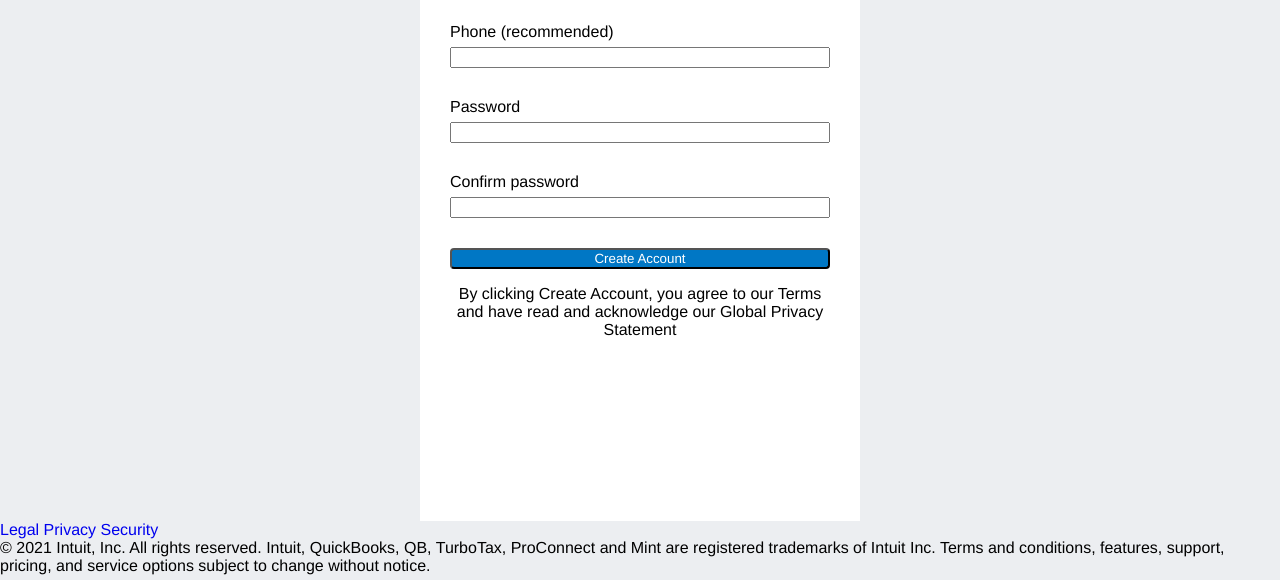
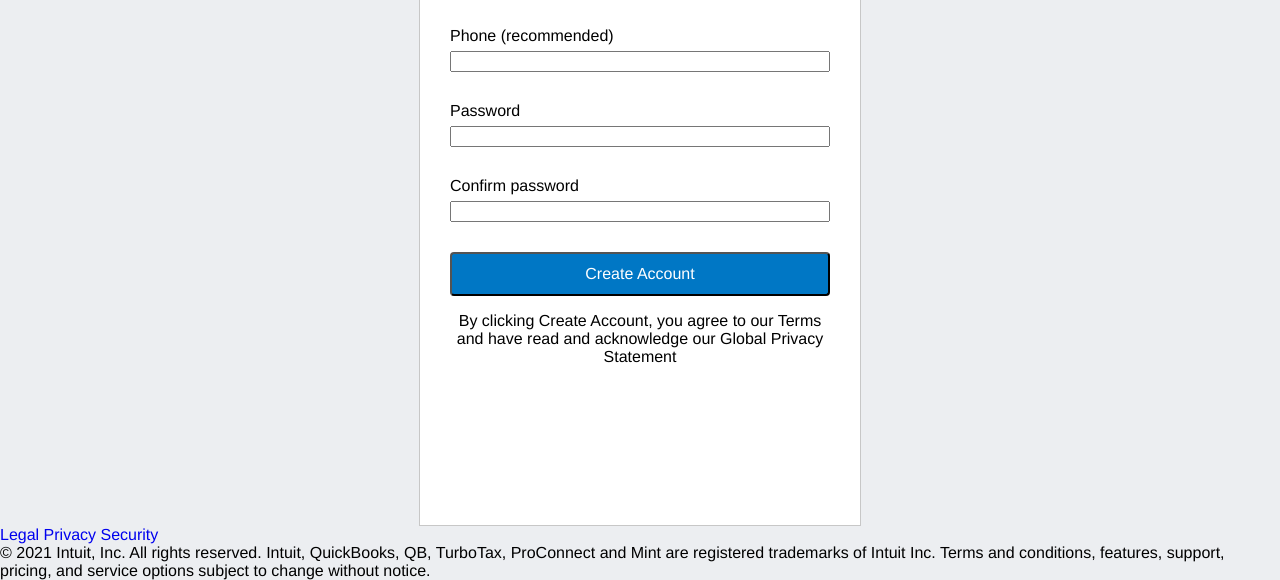
Before and after one commit to marboleda/html-forms, a plain HTML site: page index.html in a window 1280 px wide. Shown: the part 363-943 px from the top of the page. Drawn offline with Linux system fonts and the light colour scheme.

Commit message:
Clean up form styling

```diff
--- a/css/style.css
+++ b/css/style.css
@@ -41,6 +41,11 @@ h2 {
     font-size: 1rem;
 }
 
+#create-button {
+    height: 44px;
+    font-size: 1rem;
+}
+
 #logo {
     text-align: center;
     padding: 10px 0;
@@ -48,6 +53,7 @@ h2 {
 
 #product-links {
     text-align: center;
+    margin-bottom: 3px;
 }
 
 button {
@@ -65,6 +71,8 @@ form {
     background-color: rgb(255, 255, 255);
     padding: 30px;
     border-color: rgb(199, 199, 199);
+    border-style: solid;
+    border-width: 1px;
 }
 
 #form-header, #learn-more, p {
--- a/index.html
+++ b/index.html
@@ -37,7 +37,7 @@
             <label for="pass-confirm">Confirm password</label>
             <input type="password" name="pass-confirm" id="pass-confirm" />
             <span class="error"></span> <!-- for Error messages -->
-            <button>Create Account</button>
+            <button id="create-button">Create Account</button>
             <p id="disclaimer">By clicking Create Account, you agree to our Terms and have read and acknowledge our Global Privacy Statement</p>
         </form>
         <footer>
```
